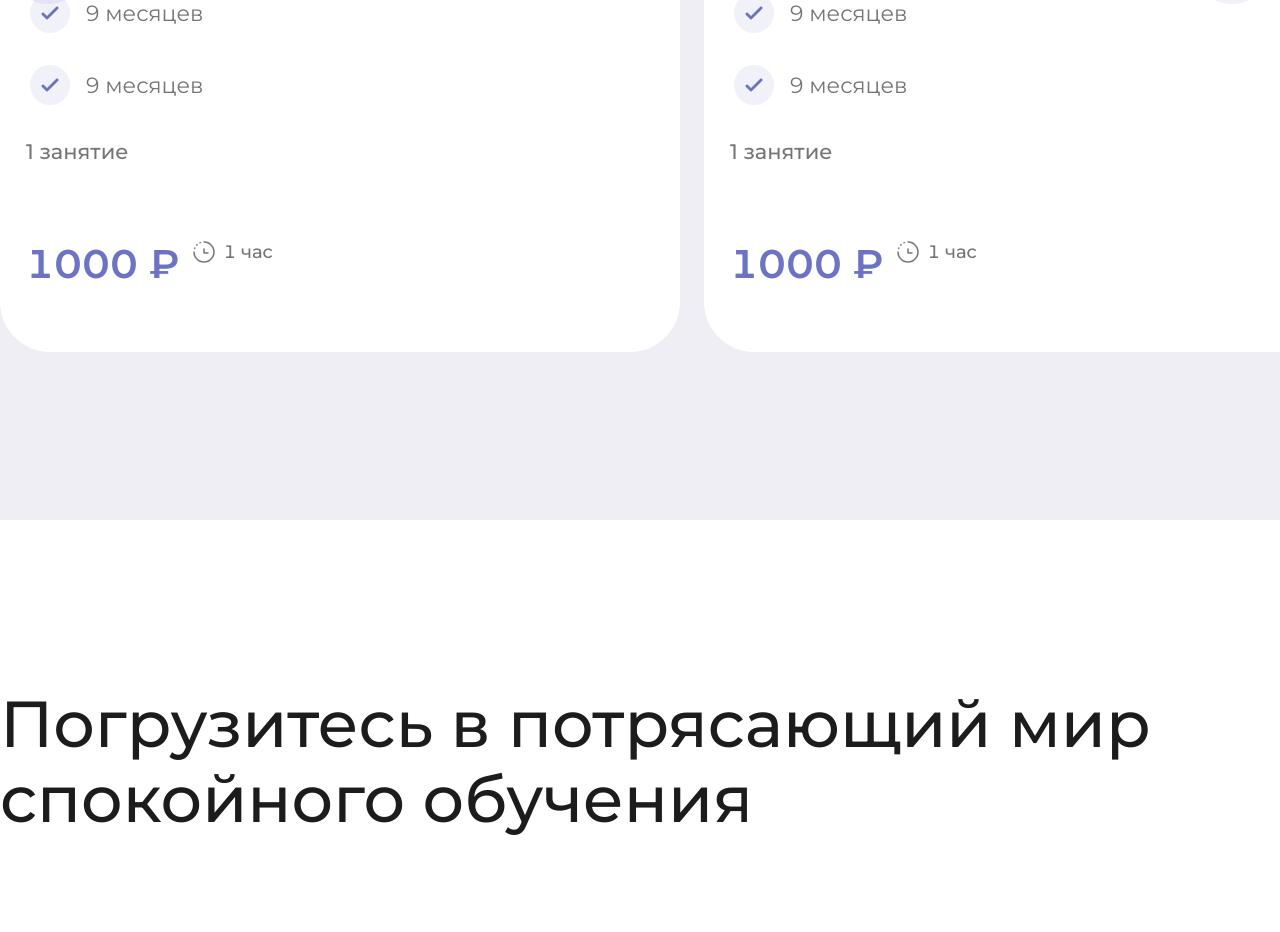
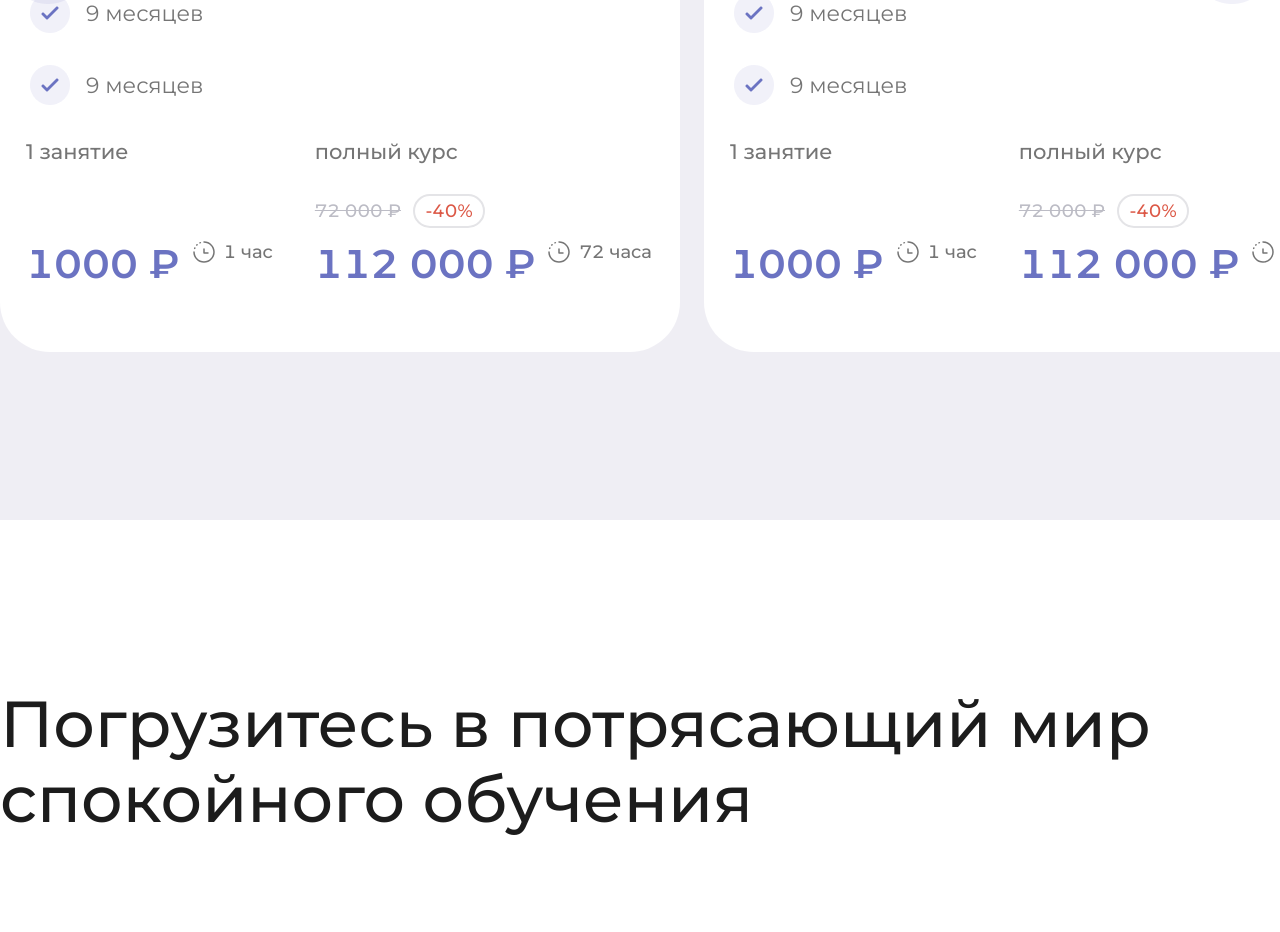
Before and after one commit to fedas25/react_capitalschool, a React app: page / in a window 1280 px wide. Shown: the part 5617-6549 px from the top of the page. Built offline with nearby package versions, Linux system fonts and the light colour scheme.

Commit message:
added price per course

```diff
--- a/src/pages/main/ListCourses.jsx
+++ b/src/pages/main/ListCourses.jsx
@@ -48,11 +48,11 @@ export default function ListCourses() {
         right: 0px;
     `
 
-    function Slider({ className, children }){
-        return(
+    function Slider({ className, children }) {
+        return (
             <div className={className}>
-                <StyledArrovLeft/>
-                <StyledArrovRight right/>
+                <StyledArrovLeft />
+                <StyledArrovRight right />
                 {children}
             </div>
         )
@@ -130,17 +130,78 @@ export default function ListCourses() {
         )
     }
 
-    const StyledperHour = styled(perHour)`
+    const StyledPerHour = styled(perHour)`
         display: flex;
         flex-direction: column;
         justify-content: space-between;
     `
 
+    const DiscountQuantity = styled.div`
+        width: 72px;
+        height: 34px;
+        display: flex;
+        padding: 8px 12px;
+        justify-content: center;
+        align-items: center;
+        border-radius: 30px;
+        border: 2px solid var(--srt, #E4E4E7);
+    `;
+
+    function PriceNotDiscount({ className }) {
+        return (
+            <div className={className}>
+                <Font1920aboute strikeout>72 000 ₽</Font1920aboute>
+
+                <DiscountQuantity>
+                    <Font1920aboute discount>-40%</Font1920aboute>
+                </DiscountQuantity>
+            </div>
+        )
+    }
+
+    const StyledPriceNotDiscount = styled(PriceNotDiscount)`
+        display: flex;
+        gap: 12px;
+        align-items: center;
+    `;
+
+    const ContainerPriceAllCource = styled.div`
+        display: flex;
+        flex-direction: column;
+        gap: 12px;
+    `;
+
+    function PerCourse({ className }) {
+        return (
+            <div className={className}>
+                <Font1920_h6>полный курс</Font1920_h6>
+
+                <ContainerPriceAllCource>
+                    <StyledPriceNotDiscount />
+                    <Div>
+                        <Font1920price>112 000 ₽</Font1920price>
+                        <SDiv>
+                            <img src={time} alt="time" />
+                            <Font1920aboute>72 часа</Font1920aboute>
+                        </SDiv>
+                    </Div>
+                </ContainerPriceAllCource>
+
+            </div>
+        )
+    }
+
+    const StyledPerCourse = styled(PerCourse)`
+    display: flex;
+    flex-direction: column;
+    justify-content: space-between;
+    `
+
     function Prices({ className }) {
         return (
             <div className={className}>
-                <StyledperHour />
-                {/* <PerCourse /> */}
+                <StyledPerHour />
+                <StyledPerCourse />
             </div>
         )
     }
@@ -148,7 +209,7 @@ export default function ListCourses() {
     const StyledPrices = styled(Prices)`
         height: 147px;
         display: flex;
-        gap: 24px;
+        gap: 42px;
     `;
 
 
```
